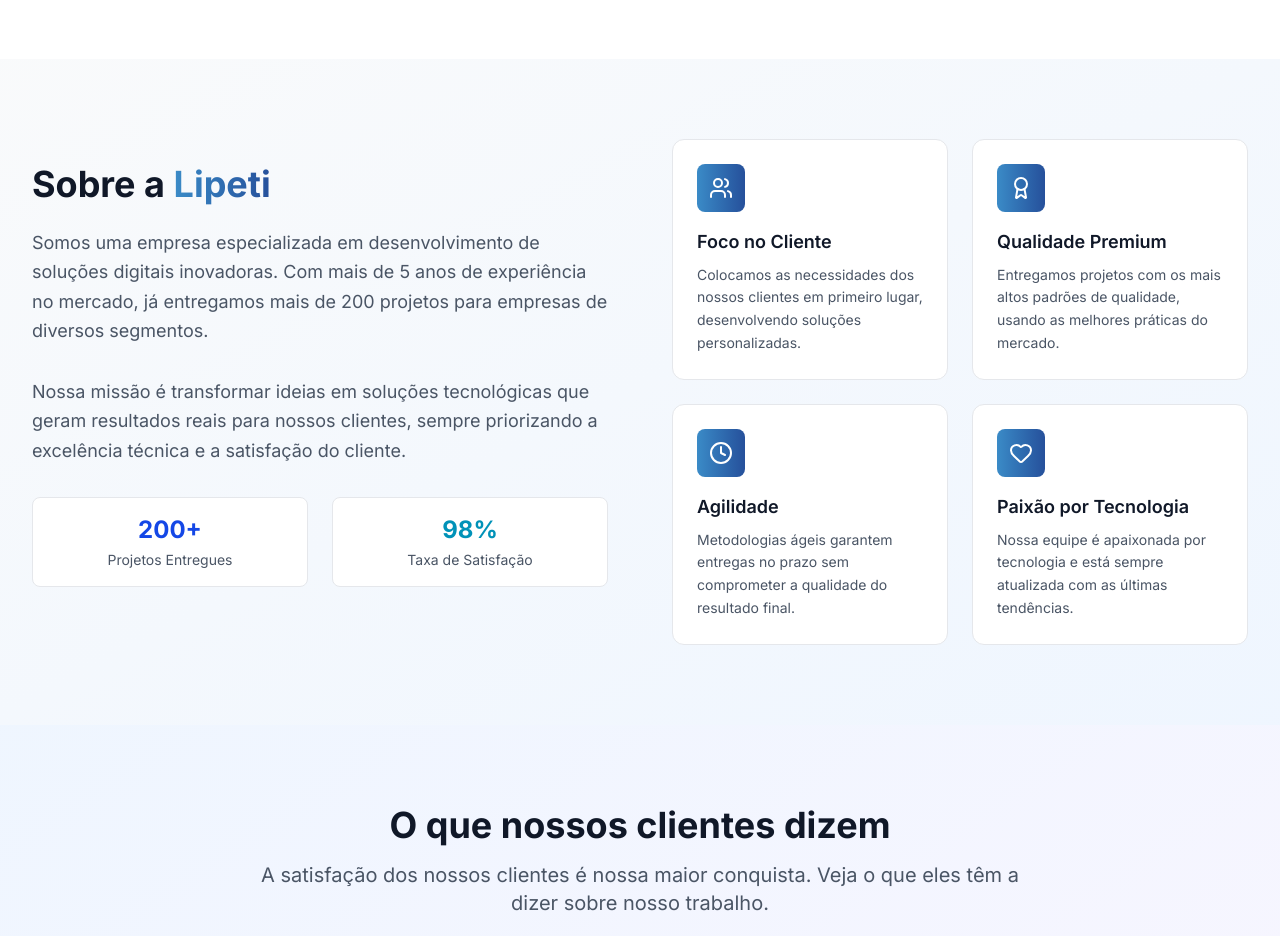
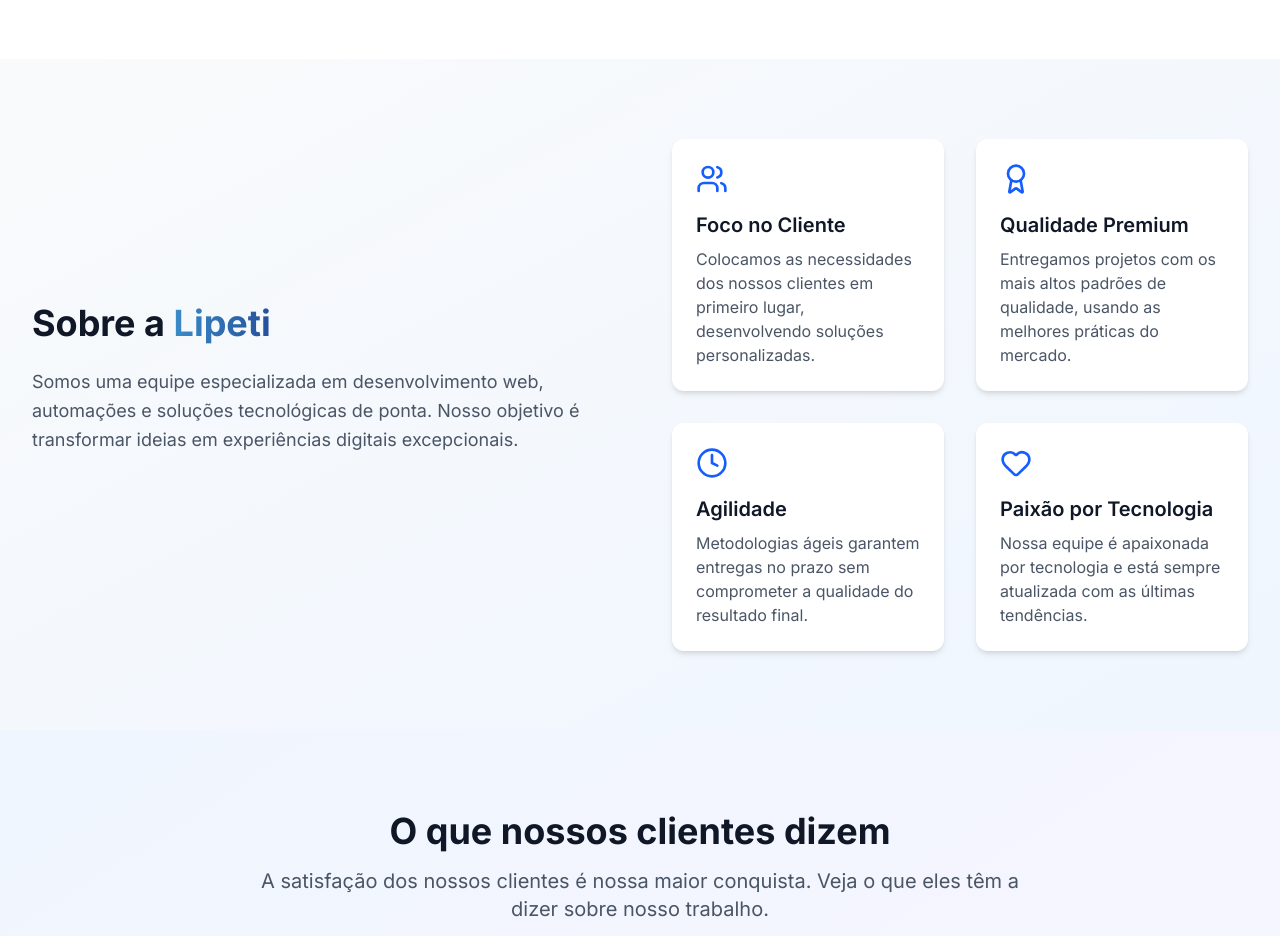
Before and after one commit to ThiagoFSPaiva/lipeti-ui, a Next.js app: page / in a window 1280 px wide. Shown: the part 1680-2616 px from the top of the page. Built offline with nearby package versions, Linux system fonts and the light colour scheme.

Commit message:
fix: corrigindo erro de build

```diff
--- a/package.json
+++ b/package.json
@@ -10,7 +10,7 @@
   },
   "dependencies": {
     "@splinetool/react-spline": "^4.1.0",
-    "framer-motion": "^12.23.6",
+    "framer-motion": "^12.23.7",
     "lucide-react": "^0.525.0",
     "next": "15.4.1",
     "react": "19.1.0",
--- a/src/app/components/About.tsx
+++ b/src/app/components/About.tsx
@@ -2,12 +2,50 @@
 
 import React from 'react';
 import { Users, Award, Clock, Heart } from 'lucide-react';
-import { motion } from 'framer-motion';
-import { useScrollAnimation, fadeInUp, fadeInLeft, fadeInRight, staggerContainer } from '@/hooks/useScrollAnimation';
+import { motion, Variants, easeInOut } from 'framer-motion';
+import { useScrollAnimation, staggerContainer } from '@/hooks/useScrollAnimation';
+
+const fadeInLeft: Variants = {
+  hidden: {
+    opacity: 0,
+    x: -50,
+    transition: {
+      duration: 0.6,
+      ease: easeInOut,
+    },
+  },
+  visible: {
+    opacity: 1,
+    x: 0,
+    transition: {
+      duration: 0.6,
+      ease: easeInOut,
+    },
+  },
+};
+
+const fadeInUp: Variants = {
+  hidden: {
+    opacity: 0,
+    y: 20,
+    transition: {
+      duration: 0.6,
+      ease: easeInOut,
+    },
+  },
+  visible: {
+    opacity: 1,
+    y: 0,
+    transition: {
+      duration: 0.6,
+      ease: easeInOut,
+    },
+  },
+};
 
 const About = () => {
-  const { ref: contentRef, controls: contentControls } = useScrollAnimation(0.2);
-  const { ref: valuesRef, controls: valuesControls } = useScrollAnimation(0.1);
+  const { ref: contentRef, controls: contentControls } = useScrollAnimation();
+  const { ref: valuesRef, controls: valuesControls } = useScrollAnimation();
 
   const values = [
     {
@@ -51,63 +89,29 @@
             </motion.h2>
 
             <motion.p variants={fadeInLeft} className="text-lg text-gray-600 mb-8 leading-relaxed">
-              Somos uma empresa especializada em desenvolvimento de soluções digitais inovadoras.
-              Com mais de 5 anos de experiência no mercado, já entregamos mais de 200 projetos
-              para empresas de diversos segmentos.
+              Somos uma equipe especializada em desenvolvimento web, automações e soluções tecnológicas de ponta. Nosso objetivo é transformar ideias em experiências digitais excepcionais.
             </motion.p>
-
-            <motion.p variants={fadeInLeft} className="text-lg text-gray-600 mb-8 leading-relaxed">
-              Nossa missão é transformar ideias em soluções tecnológicas que geram resultados
-              reais para nossos clientes, sempre priorizando a excelência técnica e a satisfação
-              do cliente.
-            </motion.p>
-
-            <motion.div variants={fadeInLeft} className="grid grid-cols-2 gap-6 mb-8">
-              <motion.div
-                variants={fadeInUp}
-                className="text-center p-4 bg-white rounded-lg border border-gray-200"
-              >
-                <div className="text-2xl font-bold text-blue-700 mb-1">200+</div>
-                <div className="text-gray-600 text-sm">Projetos Entregues</div>
-              </motion.div>
-              <motion.div
-                variants={fadeInUp}
-                className="text-center p-4 bg-white rounded-lg border border-gray-200"
-              >
-                <div className="text-2xl font-bold text-cyan-600 mb-1">98%</div>
-                <div className="text-gray-600 text-sm">Taxa de Satisfação</div>
-              </motion.div>
-            </motion.div>
           </motion.div>
 
-          {/* Values */}
+          {/* Valores */}
           <motion.div
             ref={valuesRef}
             initial="hidden"
             animate={valuesControls}
             variants={staggerContainer}
-            className="grid grid-cols-1 sm:grid-cols-2 gap-6"
+            className="grid sm:grid-cols-2 gap-8"
           >
-            {values.map((value, index) => {
-              const IconComponent = value.icon;
-              return (
-                <motion.div
-                  key={index}
-                  variants={fadeInRight}
-                  className="bg-white p-6 rounded-xl border border-gray-200 hover:shadow-lg transition-shadow duration-300"
-                >
-                  <div className="w-12 h-12 gradient-lipeti rounded-lg flex items-center justify-center mb-4">
-                    <IconComponent className="h-6 w-6 text-white" />
-                  </div>
-                  <h3 className="text-lg font-semibold text-gray-900 mb-2">
-                    {value.title}
-                  </h3>
-                  <p className="text-gray-600 text-sm leading-relaxed">
-                    {value.description}
-                  </p>
-                </motion.div>
-              );
-            })}
+            {values.map((value, index) => (
+              <motion.div
+                key={index}
+                variants={fadeInUp}
+                className="bg-white rounded-xl shadow-md p-6 flex flex-col items-start hover:shadow-lg transition-shadow"
+              >
+                <value.icon className="w-8 h-8 text-blue-600 mb-4" />
+                <h3 className="text-xl font-semibold text-gray-900 mb-2">{value.title}</h3>
+                <p className="text-gray-600">{value.description}</p>
+              </motion.div>
+            ))}
           </motion.div>
         </div>
       </div>
--- a/src/app/components/Contact.tsx
+++ b/src/app/components/Contact.tsx
@@ -6,9 +6,9 @@
 import { useScrollAnimation, fadeInUp, fadeInLeft, fadeInRight, staggerContainer } from '@/hooks/useScrollAnimation';
 
 const Contact = () => {
-  const { ref: headerRef, controls: headerControls } = useScrollAnimation(0.2);
-  const { ref: contactRef, controls: contactControls } = useScrollAnimation(0.1);
-  const { ref: formRef, controls: formControls } = useScrollAnimation(0.1);
+  const { ref: headerRef, controls: headerControls } = useScrollAnimation();
+  const { ref: contactRef, controls: contactControls } = useScrollAnimation();
+  const { ref: formRef, controls: formControls } = useScrollAnimation();
 
   const [formData, setFormData] = useState({
     name: '',
--- a/src/app/components/Footer.tsx
+++ b/src/app/components/Footer.tsx
@@ -1,7 +1,7 @@
+/* eslint-disable @next/next/no-img-element */
 'use client';
 
-import React from 'react';
-import { Code, Mail, Phone, MapPin, Instagram, Linkedin, Github } from 'lucide-react';
+import { Github, Instagram, Linkedin, Mail, MapPin, Phone } from 'lucide-react';
 
 const Footer = () => {
   const currentYear = new Date().getFullYear();
--- a/src/app/components/Header.tsx
+++ b/src/app/components/Header.tsx
@@ -1,9 +1,10 @@
+/* eslint-disable @next/next/no-img-element */
 
 'use client';
 
-import React, { useState } from 'react';
-import { Menu, X, Code, Zap } from 'lucide-react';
+import { Menu, X } from 'lucide-react';
 import Link from 'next/link';
+import { useState } from 'react';
 
 const Header = () => {
   const [isMenuOpen, setIsMenuOpen] = useState(false);
--- a/src/app/components/Hero.tsx
+++ b/src/app/components/Hero.tsx
@@ -1,14 +1,13 @@
 'use client';
 
-import React from 'react';
-import { ArrowRight, Play, Star } from 'lucide-react';
+import { fadeInRight, fadeInUp, staggerContainer, useScrollAnimation } from '@/hooks/useScrollAnimation';
 import { motion } from 'framer-motion';
-import { useScrollAnimation, fadeInUp, fadeInLeft, fadeInRight, staggerContainer } from '@/hooks/useScrollAnimation';
+import { ArrowRight, Star } from 'lucide-react';
 
 const Hero = () => {
-  const { ref: heroRef, controls: heroControls } = useScrollAnimation(0.2);
-  const { ref: statsRef, controls: statsControls } = useScrollAnimation(0.3);
-  const { ref: visualRef, controls: visualControls } = useScrollAnimation(0.2);
+  const { ref: heroRef, controls: heroControls } = useScrollAnimation();
+  const { ref: statsRef, controls: statsControls } = useScrollAnimation();
+  const { ref: visualRef, controls: visualControls } = useScrollAnimation();
 
   return (
     <section id="home" className="pt-20 pb-16 bg-gradient-to-br from-gray-50 via-blue-50 to-purple-50">
--- a/src/app/components/Portfolio.tsx
+++ b/src/app/components/Portfolio.tsx
@@ -1,3 +1,4 @@
+/* eslint-disable @next/next/no-img-element */
 'use client';
 
 import React from 'react';
@@ -6,9 +7,9 @@
 import { useScrollAnimation, fadeInUp, staggerContainer, scaleIn } from '@/hooks/useScrollAnimation';
 
 const Portfolio = () => {
-  const { ref: headerRef, controls: headerControls } = useScrollAnimation(0.2);
-  const { ref: projectsRef, controls: projectsControls } = useScrollAnimation(0.1);
-  const { ref: ctaRef, controls: ctaControls } = useScrollAnimation(0.3);
+  const { ref: headerRef, controls: headerControls } = useScrollAnimation();
+  const { ref: projectsRef, controls: projectsControls } = useScrollAnimation();
+  const { ref: ctaRef, controls: ctaControls } = useScrollAnimation();
 
   const projects = [
     {
--- a/src/app/components/Services.tsx
+++ b/src/app/components/Services.tsx
@@ -1,14 +1,13 @@
 'use client';
 
-import React from 'react';
-import { Globe, Zap, Settings, TrendingUp, Code2, Smartphone } from 'lucide-react';
+import { fadeInUp, scaleIn, staggerContainer, useScrollAnimation } from '@/hooks/useScrollAnimation';
 import { motion } from 'framer-motion';
-import { useScrollAnimation, fadeInUp, staggerContainer, scaleIn } from '@/hooks/useScrollAnimation';
+import { Code2, Globe, Smartphone, TrendingUp, Zap } from 'lucide-react';
 
 const Services = () => {
-  const { ref: headerRef, controls: headerControls } = useScrollAnimation(0.2);
-  const { ref: servicesRef, controls: servicesControls } = useScrollAnimation(0.1);
-  const { ref: ctaRef, controls: ctaControls } = useScrollAnimation(0.3);
+  const { ref: headerRef, controls: headerControls } = useScrollAnimation();
+  const { ref: servicesRef, controls: servicesControls } = useScrollAnimation();
+  const { ref: ctaRef, controls: ctaControls } = useScrollAnimation();
 
   const services = [
     {
--- a/src/app/components/Testimonials.tsx
+++ b/src/app/components/Testimonials.tsx
@@ -1,3 +1,5 @@
+/* eslint-disable react/no-unescaped-entities */
+/* eslint-disable @next/next/no-img-element */
 'use client';
 
 import React from 'react';
@@ -6,9 +8,9 @@
 import { useScrollAnimation, fadeInUp, staggerContainer, scaleIn } from '@/hooks/useScrollAnimation';
 
 const Testimonials = () => {
-  const { ref: headerRef, controls: headerControls } = useScrollAnimation(0.2);
-  const { ref: testimonialsRef, controls: testimonialsControls } = useScrollAnimation(0.1);
-  const { ref: statsRef, controls: statsControls } = useScrollAnimation(0.2);
+  const { ref: headerRef, controls: headerControls } = useScrollAnimation();
+  const { ref: testimonialsRef, controls: testimonialsControls } = useScrollAnimation();
+  const { ref: statsRef, controls: statsControls } = useScrollAnimation();
 
   const testimonials = [
     {
--- a/src/hooks/useScrollAnimation.ts
+++ b/src/hooks/useScrollAnimation.ts
@@ -1,10 +1,10 @@
 import { useEffect, useRef } from 'react';
-import { useInView, useAnimation } from 'framer-motion';
+import { useInView, useAnimation, Variants, easeInOut, easeOut } from 'framer-motion';
 
-export const useScrollAnimation = (threshold = 0.1, once = true) => {
+export const useScrollAnimation = (once = true) => {
   const controls = useAnimation();
   const ref = useRef(null);
-  const inView = useInView(ref, { threshold, once });
+  const inView = useInView(ref, { once });
 
   useEffect(() => {
     if (inView) {
@@ -17,65 +17,66 @@
   return { ref, controls };
 };
 
-export const fadeInUp = {
+// Animações com easing corrigido
+export const fadeInUp: Variants = {
   hidden: {
     opacity: 0,
     y: 60,
-    transition: { duration: 0.3, ease: "easeOut" }
+    transition: { duration: 0.3, ease: easeOut },
   },
   visible: {
     opacity: 1,
     y: 0,
-    transition: { duration: 0.3, ease: "easeOut" }
-  }
+    transition: { duration: 0.3, ease: easeOut },
+  },
 };
 
-export const fadeInLeft = {
+export const fadeInLeft: Variants = {
   hidden: {
     opacity: 0,
-    x: -60,
-    transition: { duration: 0.3, ease: "easeOut" }
+    x: -50,
+    transition: { duration: 0.6, ease: easeInOut },
   },
   visible: {
     opacity: 1,
     x: 0,
-    transition: { duration: 0.3, ease: "easeOut" }
-  }
+    transition: { duration: 0.6, ease: easeInOut },
+  },
 };
 
-export const fadeInRight = {
+export const fadeInRight: Variants = {
   hidden: {
     opacity: 0,
     x: 60,
-    transition: { duration: 0.3, ease: "easeOut" }
+    transition: { duration: 0.3, ease: easeOut },
   },
   visible: {
     opacity: 1,
     x: 0,
-    transition: { duration: 0.3, ease: "easeOut" }
-  }
+    transition: { duration: 0.3, ease: easeOut },
+  },
 };
 
-export const staggerContainer = {
+export const scaleIn: Variants = {
+  hidden: {
+    opacity: 0,
+    scale: 0.8,
+    transition: { duration: 0.3, ease: easeOut },
+  },
+  visible: {
+    opacity: 1,
+    scale: 1,
+    transition: { duration: 0.3, ease: easeOut },
+  },
+};
+
+export const staggerContainer: Variants = {
   hidden: { opacity: 0 },
   visible: {
     opacity: 1,
     transition: {
       staggerChildren: 0.1,
-      delayChildren: 0.05
-    }
-  }
+      delayChildren: 0.05,
+    },
+  },
 };
-
-export const scaleIn = {
-  hidden: {
-    opacity: 0,
-    scale: 0.8,
-    transition: { duration: 0.3, ease: "easeOut" }
-  },
-  visible: {
-    opacity: 1,
-    scale: 1,
-    transition: { duration: 0.3, ease: "easeOut" }
-  }
-};
```
Also changed, not shown: src/app/page.tsx (+3 -5 lines), 1 other file (tests, documents, lock files or other folders).
